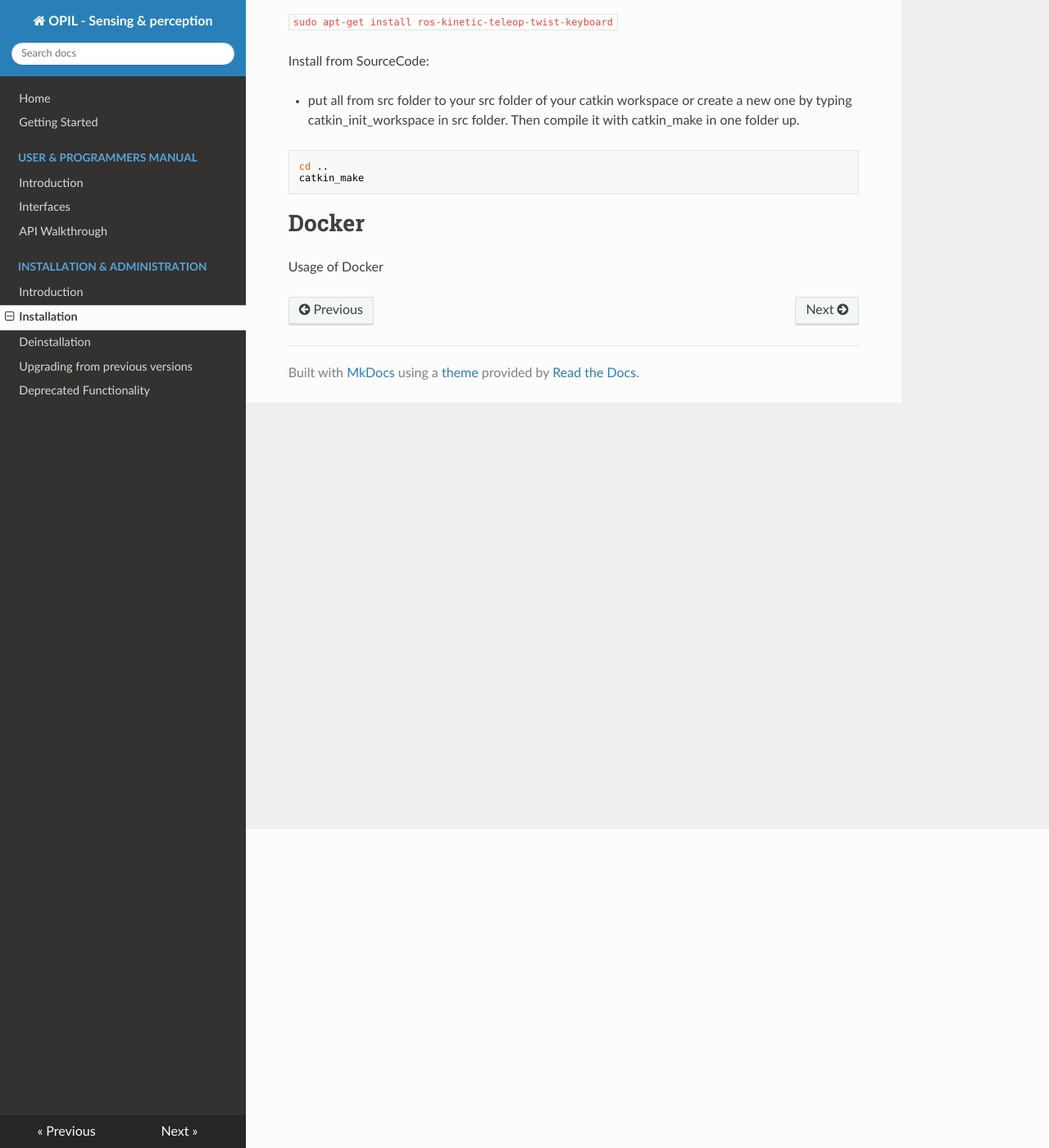
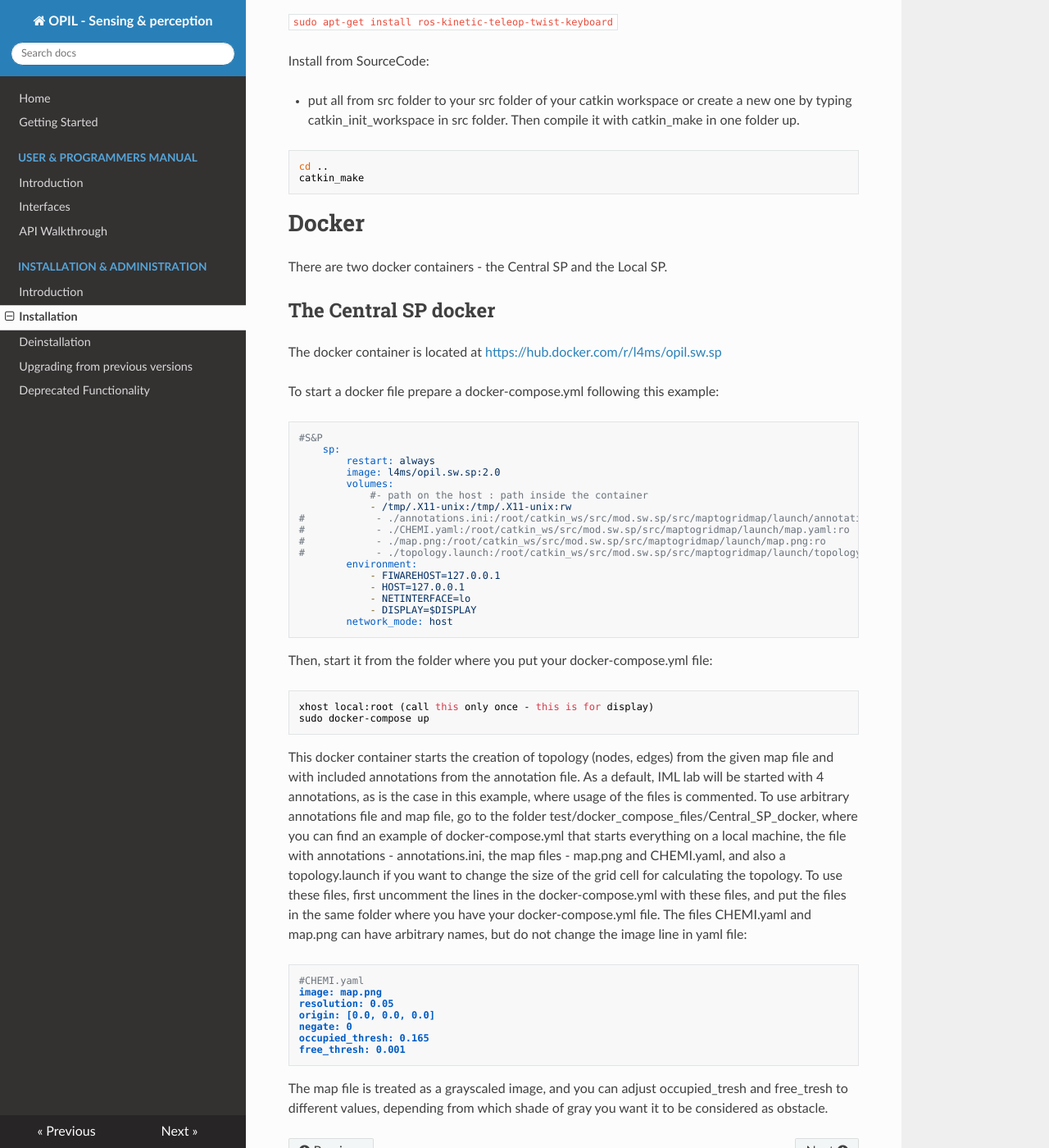
Before and after one commit to ramp-eu/Central_Sensing_and_Perception, an MkDocs documentation site: the page built from doc/docs/install/install.md, in a window 1280 px wide and 1400 px high, scrolled down 389 px. Shown: the whole window at 82% size. Built offline with MkDocs 1.6.1, drawn with Linux system fonts in a browser that asks for light colours; nearby versions of some CDN libraries.

````diff
--- a/doc/docs/install/install.md
+++ b/doc/docs/install/install.md
@@ -21,4 +21,50 @@
 ```
 
 # Docker
-Usage of Docker
+
+There are two docker containers - the Central SP and the Local SP.
+
+## The Central SP docker
+
+The docker container is located at
+<https://hub.docker.com/r/l4ms/opil.sw.sp>
+
+To start a docker file prepare a docker-compose.yml following this example:
+
+```
+#S&P
+    sp:
+        restart: always
+        image: l4ms/opil.sw.sp:2.0
+        volumes:
+            #- path on the host : path inside the container
+            - /tmp/.X11-unix:/tmp/.X11-unix:rw
+#            - ./annotations.ini:/root/catkin_ws/src/mod.sw.sp/src/maptogridmap/launch/annotations.ini:ro
+#            - ./CHEMI.yaml:/root/catkin_ws/src/mod.sw.sp/src/maptogridmap/launch/map.yaml:ro
+#            - ./map.png:/root/catkin_ws/src/mod.sw.sp/src/maptogridmap/launch/map.png:ro
+#            - ./topology.launch:/root/catkin_ws/src/mod.sw.sp/src/maptogridmap/launch/topology.launch:ro
+        environment:
+            - FIWAREHOST=127.0.0.1
+            - HOST=127.0.0.1
+            - NETINTERFACE=lo
+            - DISPLAY=$DISPLAY
+        network_mode: host
+```
+
+Then, start it from the folder where you put your docker-compose.yml file:
+```
+xhost local:root (call this only once - this is for display)
+sudo docker-compose up
+```
+This docker container starts the creation of topology (nodes, edges) from the given map file and with included annotations from the annotation file. As a default, IML lab will be started with 4 annotations, as is the case in this example, where usage of the files is commented.
+To use arbitrary annotations file and map file, go to the folder test/docker_compose_files/Central_SP_docker, where you can find an example of docker-compose.yml that starts everything on a local machine, the file with annotations - annotations.ini, the map files - map.png and CHEMI.yaml, and also a topology.launch if you want to change the size of the grid cell for calculating the topology. To use these files, first uncomment the lines in the docker-compose.yml with these files, and put the files in the same folder where you have your docker-compose.yml file. The files CHEMI.yaml and map.png can have arbitrary names, but do not change the image line in yaml file:
+```
+#CHEMI.yaml
+image: map.png
+resolution: 0.05
+origin: [0.0, 0.0, 0.0]
+negate: 0
+occupied_thresh: 0.165
+free_thresh: 0.001
+```
+The map file is treated as a grayscaled image, and you can adjust occupied_tresh and free_tresh to different values, depending from which shade of gray you want it to be considered as obstacle.
````
Also changed, not shown: doc/docs/index.md (+7 -0 lines), 5 other files.
